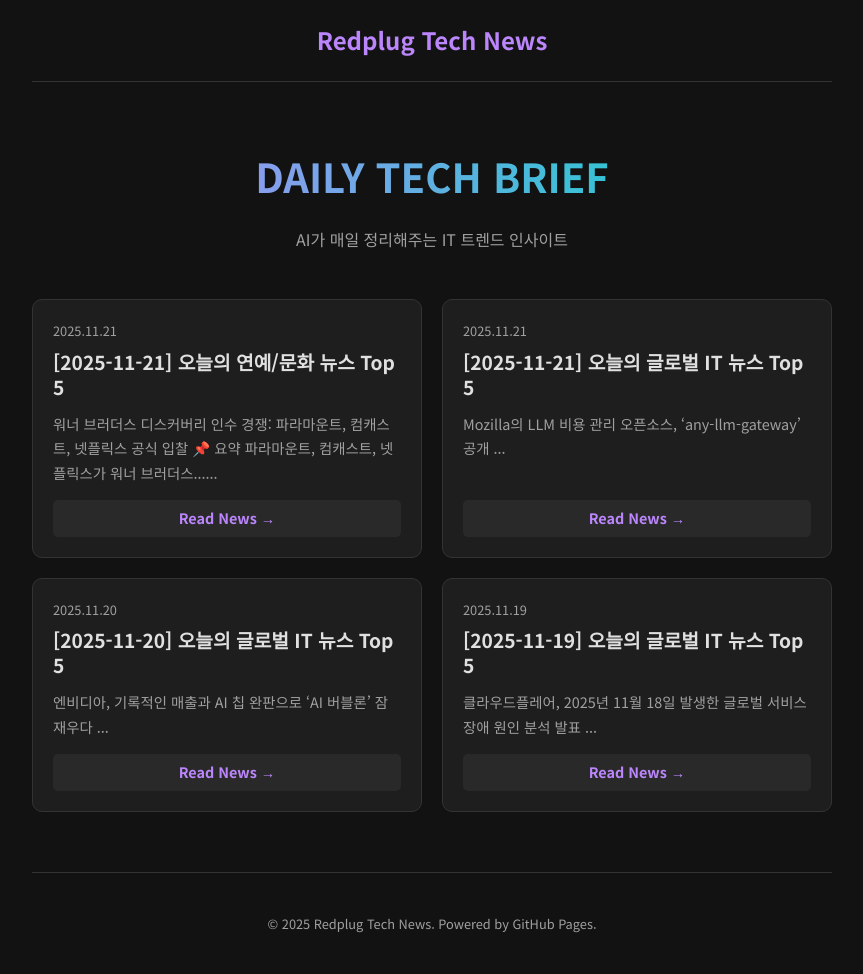
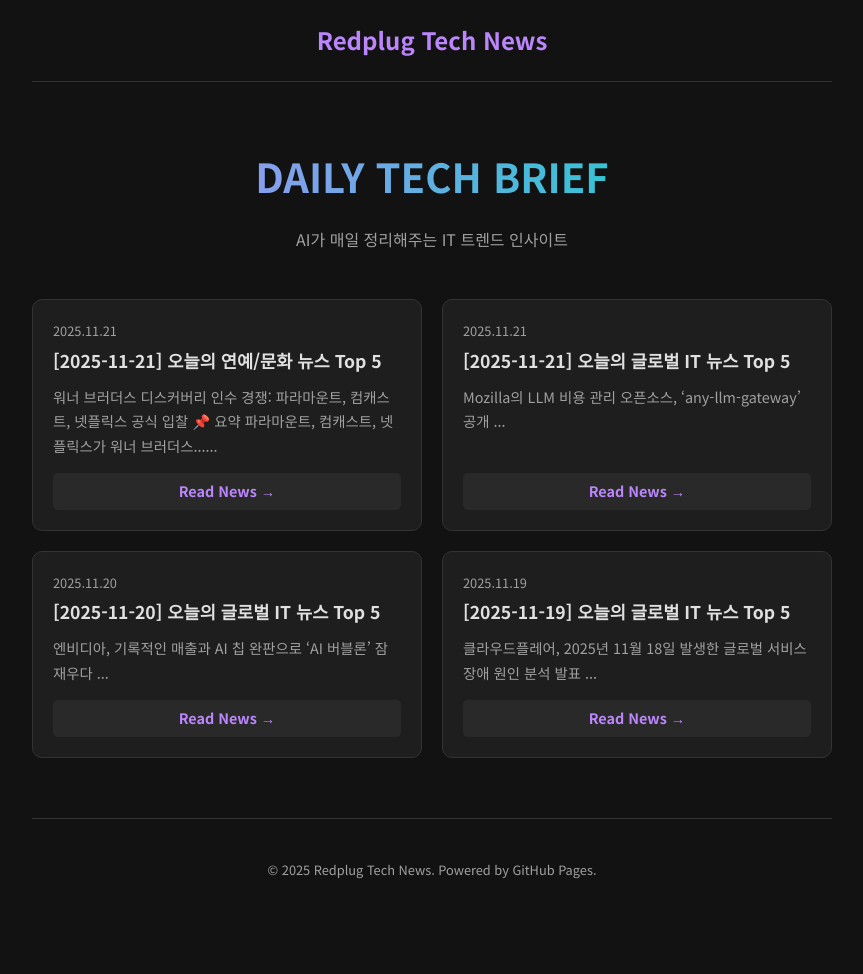
Before and after one commit to redplug/redplug.github.io, a Jekyll site: the page built from index.md, in a window 1280 px wide. Shown: the whole page, without its empty margins (208-1071 px from the left). Built offline with Jekyll 4.4.1, drawn with Linux system fonts in a browser that asks for light colours; after the commit the page ends 920 px from its top, so only the background shows below that.

Commit message:
style: 카드 그리드 최소 너비를 340px로 조정하고 게시물 제목 글꼴 크기를 1.1rem으로 변경했습니다.

```diff
--- a/_layouts/default.html
+++ b/_layouts/default.html
@@ -62,11 +62,11 @@
     pre code { padding: 0; background: none; }
 
     /* 카드 UI */
-    .post-grid { display: grid; grid-template-columns: repeat(auto-fill, minmax(300px, 1fr)); gap: 20px; }
+    .post-grid { display: grid; grid-template-columns: repeat(auto-fill, minmax(340px, 1fr)); gap: 20px; }
     .post-card { background: var(--content-bg); border: 1px solid var(--border); border-radius: 10px; padding: 20px; display: flex; flex-direction: column; transition: 0.2s; }
     .post-card:hover { transform: translateY(-5px); border-color: var(--accent); box-shadow: 0 5px 15px rgba(0,0,0,0.5); }
     .post-date { font-size: 0.8rem; color: var(--text-sub); margin-bottom: 8px; }
-    .post-title { font-size: 1.2rem; font-weight: bold; margin: 0 0 12px 0; line-height: 1.3; }
+    .post-title { font-size: 1.1rem; font-weight: bold; margin: 0 0 12px 0; line-height: 1.3; }
     .post-excerpt { font-size: 0.9rem; color: var(--text-sub); flex-grow: 1; margin-bottom: 15px; }
     .read-more { display: inline-block; text-align: center; padding: 6px 14px; background: rgba(255,255,255,0.05); color: var(--accent); border-radius: 5px; font-weight: 600; font-size: 0.9rem; }
     .read-more:hover { background: var(--accent); color: #000; }
```
